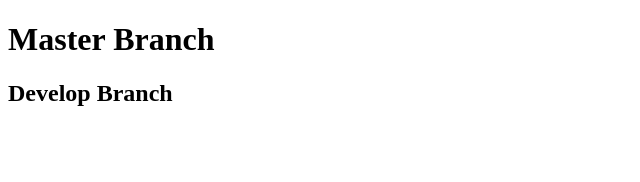
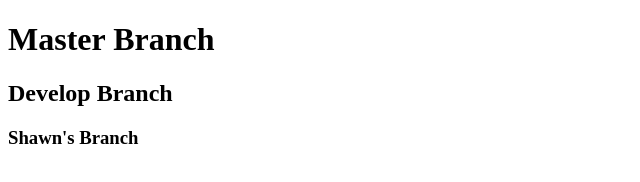
Before and after one commit to taricheny/teamGit, a plain HTML site: page index.html in a window 1280 px wide. Shown: the whole page, without its empty margins (0-640 px from the left). Drawn offline with Linux system fonts and the light colour scheme.

Commit message:
Shawns Branch

```diff
--- a/index.html
+++ b/index.html
@@ -8,5 +8,6 @@
 <body>
     <h1>Master Branch</h1>
     <h2>Develop Branch</h2>
+    <h3>Shawn's Branch</h3>
 </body>
 </html>
```
